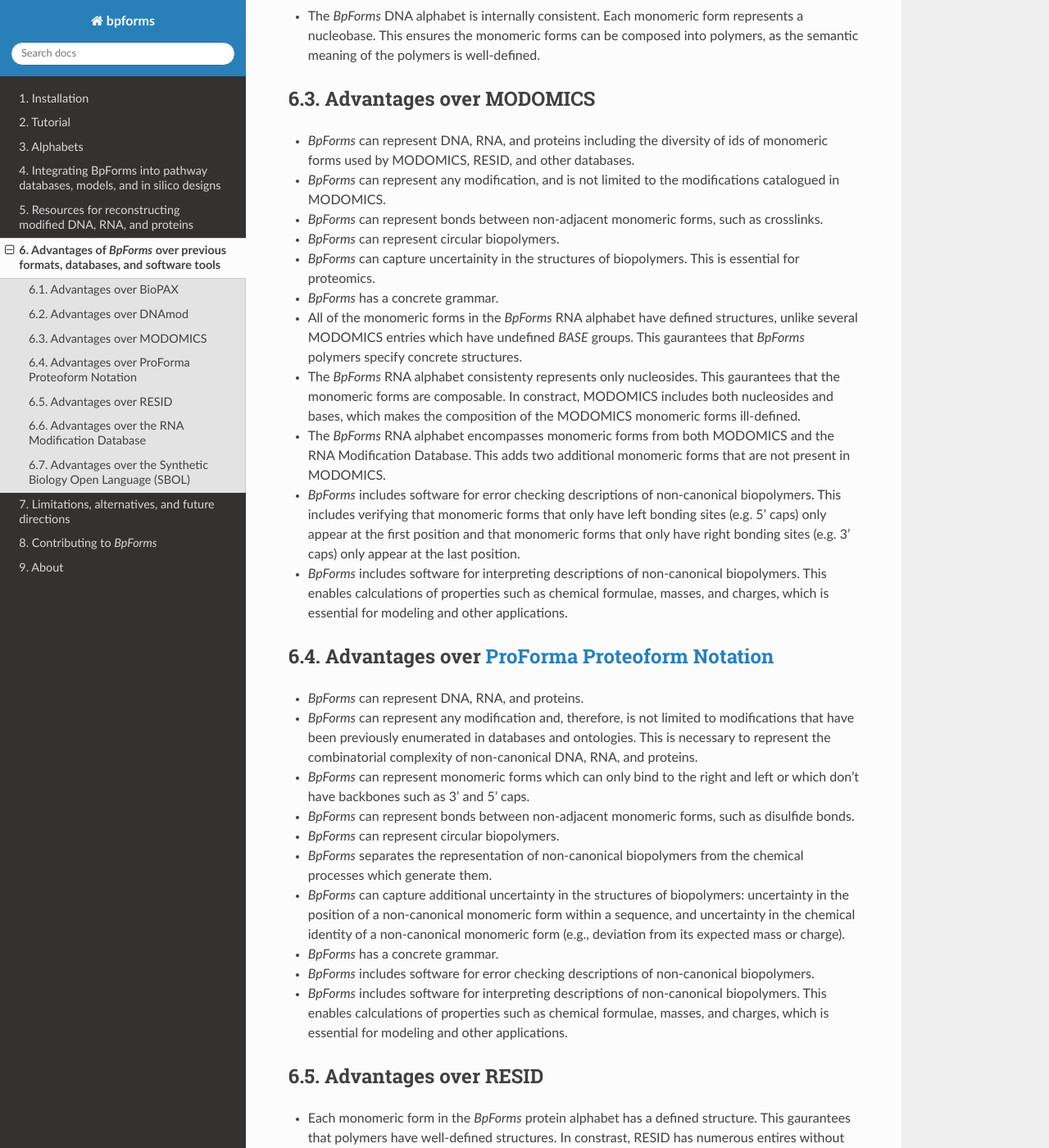
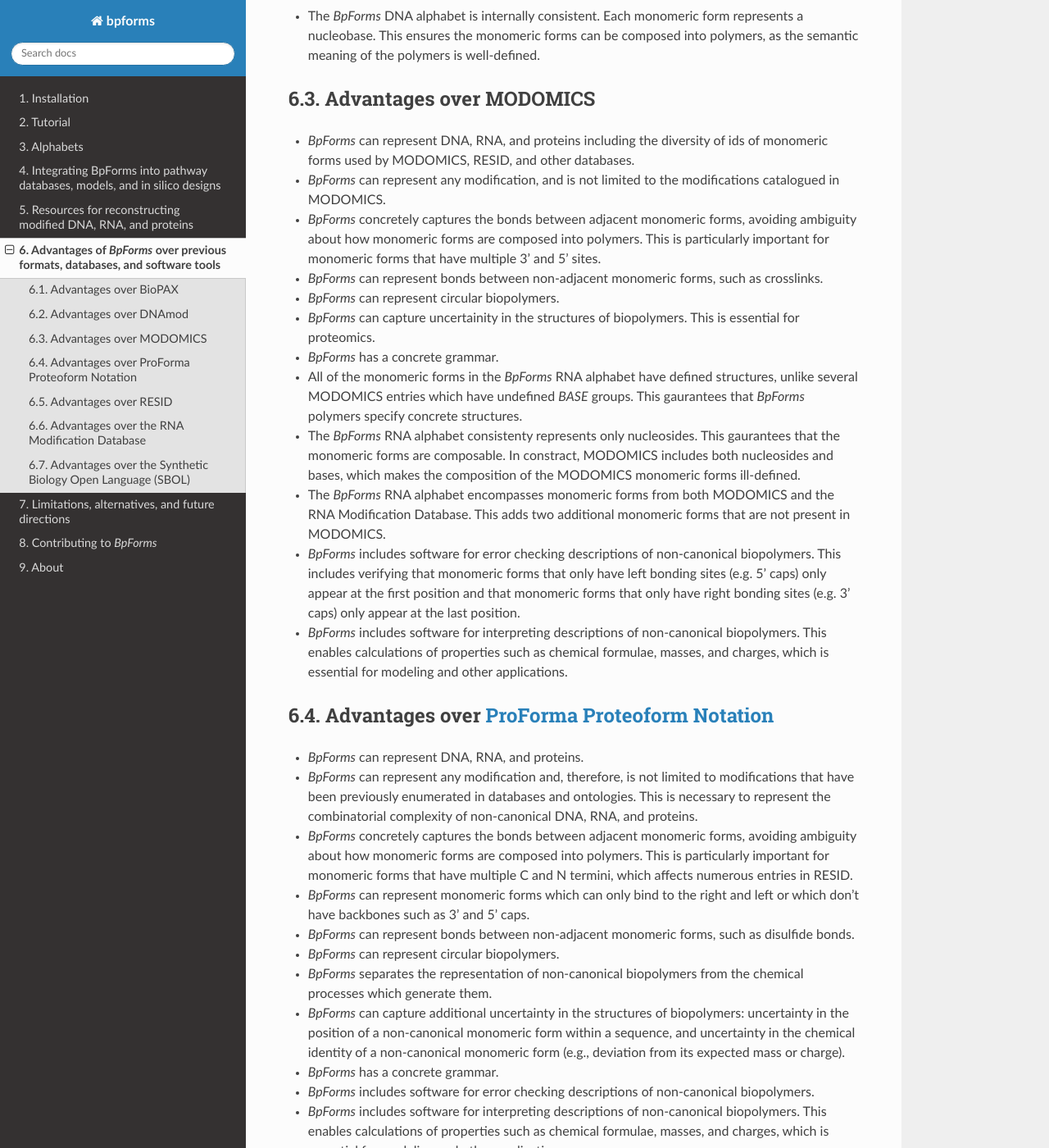
Before and after one commit to KarrLab/bpforms, a Sphinx documentation site: the page built from docs/comparison.rst, in a window 1280 px wide and 1400 px high, scrolled down 589 px. Shown: the whole window at 82% size. Built offline with Sphinx 7.4.7 and the Read the Docs theme 2.0.0, drawn with Linux system fonts in a browser that asks for light colours; pages that are not in the unit, such as notebooks, are missing from menus.

Commit message:
adding to docs

```diff
--- a/docs/comparison.rst
+++ b/docs/comparison.rst
@@ -22,6 +22,7 @@ Advantages over MODOMICS
 
 * `BpForms` can represent DNA, RNA, and proteins including the diversity of ids of monomeric forms used by MODOMICS, RESID, and other databases.
 * `BpForms` can represent any modification, and is not limited to the modifications catalogued in MODOMICS.
+* `BpForms` concretely captures the bonds between adjacent monomeric forms, avoiding ambiguity about how monomeric forms are composed into polymers. This is particularly important for monomeric forms that have multiple 3' and 5' sites.
 * `BpForms` can represent bonds between non-adjacent monomeric forms, such as crosslinks.
 * `BpForms` can represent circular biopolymers.
 * `BpForms` can capture uncertainity in the structures of biopolymers. This is essential for proteomics.
@@ -38,6 +39,7 @@ Advantages over `ProForma Proteoform Notation <http://www.topdownproteomics.org/
 
 * `BpForms` can represent DNA, RNA, and proteins.
 * `BpForms` can represent any modification and, therefore, is not limited to modifications that have been previously enumerated in databases and ontologies. This is necessary to represent the combinatorial complexity of non-canonical DNA, RNA, and proteins.
+* `BpForms` concretely captures the bonds between adjacent monomeric forms, avoiding ambiguity about how monomeric forms are composed into polymers. This is particularly important for monomeric forms that have multiple C and N termini, which affects numerous entries in RESID.
 * `BpForms` can represent monomeric forms which can only bind to the right and left or which don't have backbones such as 3' and 5' caps.
 * `BpForms` can represent bonds between non-adjacent monomeric forms, such as disulfide bonds.
 * `BpForms` can represent circular biopolymers.
--- a/docs/resources.rst
+++ b/docs/resources.rst
@@ -21,7 +21,7 @@ The following are valuable resources for reconstructing DNA, RNA, and protein mo
     * `Delta Mass <https://abrf.org/delta-mass>`_: Database of modified amino acids
     * `FindMod <https://web.expasy.org/findmod/findmod_masses.html>`_: Database of post-translational modifications
     * `PDB Chemical Components <http://www.wwpdb.org/data/ccd>`_: Database of modified amino acids
-    * `PDB in Europe Chemical Components <https://www.ebi.ac.uk/pdbe/pdb-component-library/index.html>`_: Database of modified amino acids
+    * `PDB in Europe Chemical Components <https://www.ebi.ac.uk/pdbe-srv/pdbechem/>`_: Database of modified amino acids
     * `Protein Ontology <https://pir.georgetown.edu/pro/>`_: Database of modified proteins
     * `PSIMOD <https://bioportal.bioontology.org/ontologies/PSIMOD>`_: Ontology of modified amino acids
     * `RESID <https://pir.georgetown.edu/resid/>`_: Database of modified protein residues
```
